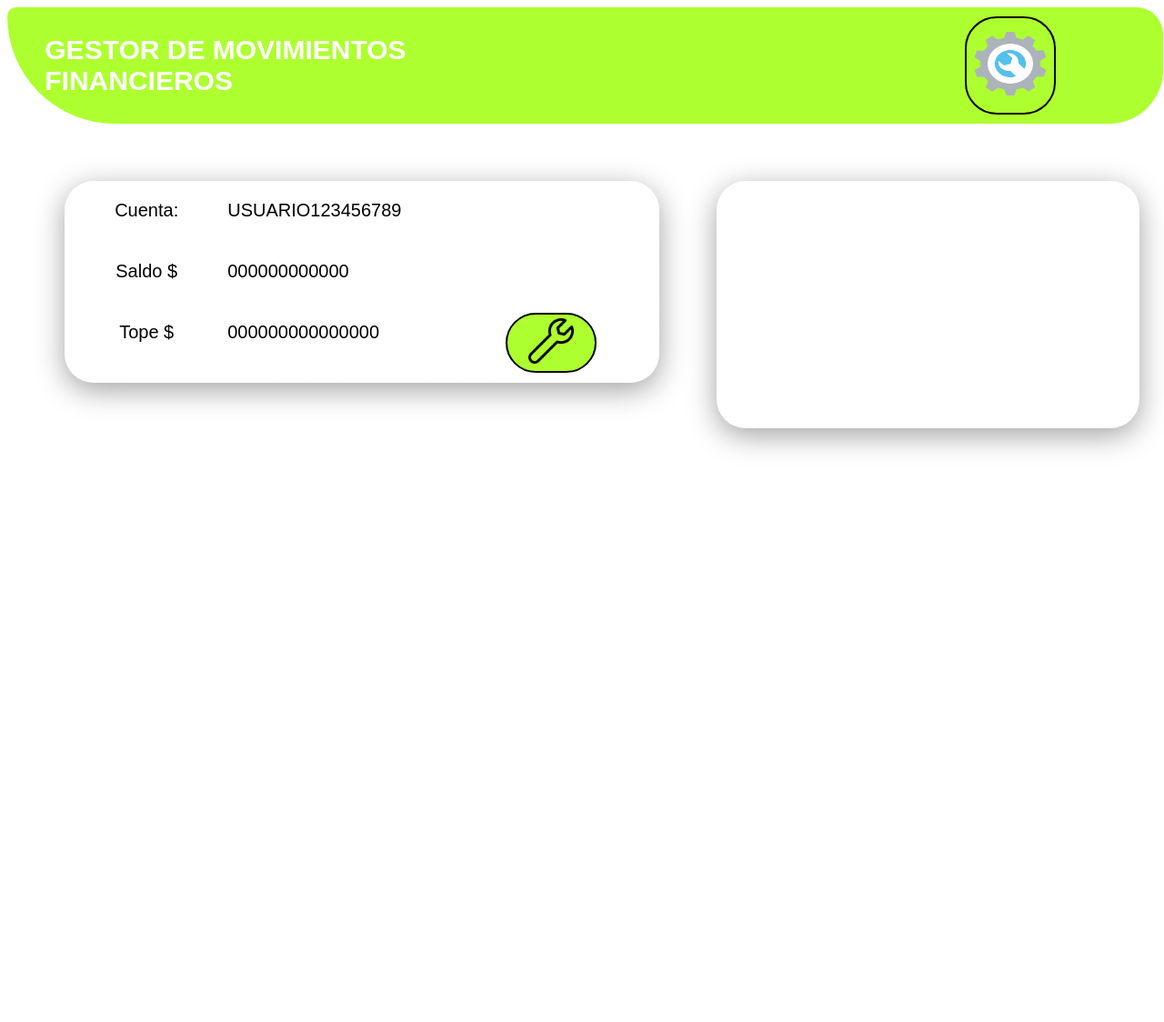
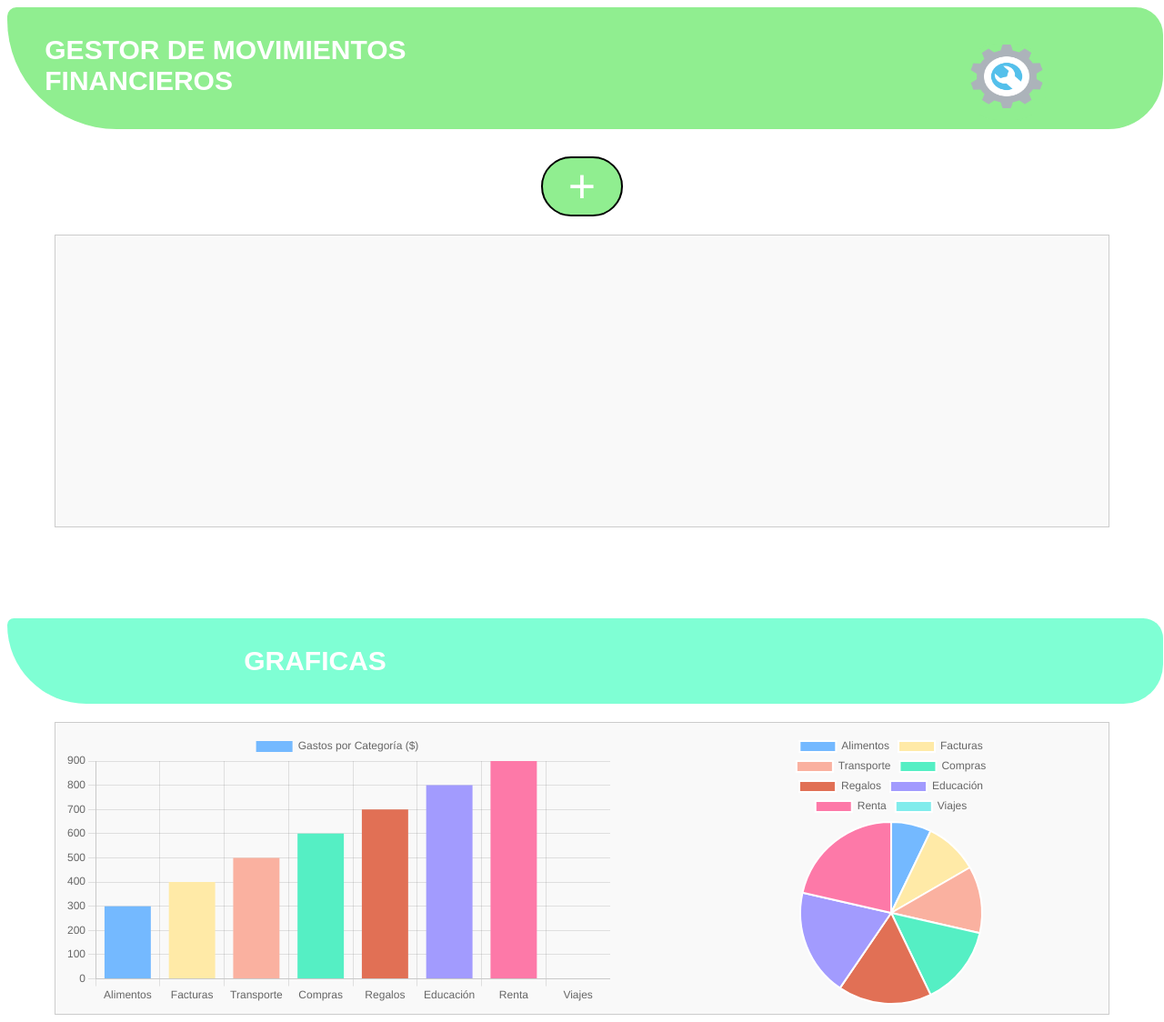
Before and after one commit to franchezco456/SISTEMA-GESTOR-DE-MOVIMIENTOS-FINANCIEROS, a PHP site: page /View/principal.html in a window 1280 px wide. Shown: the whole page at 91% size. Before the commit the page ends 496 px from the top, so only its background shows below. Run offline with PHP 8.4, Linux system fonts and the light colour scheme.

Commit message:
Principal terminada un 50%

```diff
--- a/CSS/principal.css
+++ b/CSS/principal.css
@@ -4,17 +4,41 @@ body{
 
 /*CUADROS*/
 #CuadroSuperior{
-    background-color: greenyellow;
+    background-color:  #90ee90;
     height: 20%;
     width: 99%;
     border-radius: 10px 30px 60px 120px;
     display: grid;
     grid-template-columns: 3fr 2fr 1fr;
     padding: 10px;
+}
+#inferior {
+    width: 90%;
+    height: 300px;
+    margin-top: 20px;
+    overflow-x: auto;
+    overflow-y: hidden;
+    white-space: nowrap;
+    border: 1px solid #ccc;
+    background-color: #f9f9f9;
+    padding: 10px;
+  }
 
 
-}
-.efectoglass{
+#contenedor {
+    width: 90%;
+    height: 300px;
+    margin-top: 20px;
+    overflow-x: auto;
+    overflow-y: hidden;
+    white-space: nowrap;
+    border: 1px solid #ccc;
+    background-color: #f9f9f9;
+    padding: 10px;
+  }
+
+  .mi-div {
+    display: inline-block;
     background: linear-gradient(135deg, rgba(255,255,255,0.1), rgba(255,255,255,0));
     -webkit-backdrop-filter: blur(20px);
     backdrop-filter: blur(20px);
@@ -24,13 +48,21 @@ body{
     width: 50%;
     height: 200px;
     margin-top: 5%;
-    display: grid;
-    grid-template-columns: 1fr 2fr 1fr;
-    grid-template-rows: 1fr 1fr 1fr;
-    padding: 10px;
-    margin-left: 5%;
+    margin: 10px;
+  }
+  /* Formulario oculto */
+  .oculto {
+    display: none;
+  }
+  .formulario {
+    margin-top: 20px;
+    padding: 15px;
+    border: 1px solid #ccc;
+    max-width: 300px;
+    background-color: #fafafa;
+    border-radius: 6px;
+  }
 
-}
 
 /*TEXTOS*/
 h1{
@@ -40,8 +72,14 @@ h1{
     padding-left: 5%;
 
 
+}h2{
+  font-family:Arial, Helvetica, sans-serif;
+  font-size: 28px;
+  color: black;
+
+
 }
-#usuario{
+#cuenta{
     font-family: Arial, Helvetica, sans-serif;
     font-size: 20px;
     max-width: 100%;
@@ -74,25 +112,13 @@ h1{
     overflow: hidden;
     text-overflow: ellipsis;
 }
-#u{
-    font-family: Arial, Helvetica, sans-serif;
-    font-size: 20px;
-    max-width: 250px;
-    color: black;
-    text-align: left;
-    display: inline-block;
-    white-space: nowrap;
-    overflow: hidden;
-    text-overflow: ellipsis;
-
-}
 
 
 /*BOTONES*/
 .boton {
 
     font-size: 16px;
-    background-color: greenyellow;
+    background-color:  #90ee90;
     color: white;
     border: 2px solid black;
     border-radius: 35px;
@@ -103,6 +129,69 @@ h1{
 
   }
 
-  .boton:hover {
+
+  .boton1{
+    font-size: 52px;
+    background-color:  #90ee90;
+    color: white;
+    border: 2px solid black;
+    border-radius: 35px;
+    transition: transform 0.2s ease;
+    cursor: pointer;
+    width: 90px;
+    margin-top: 30px;
+
+  }
+  .boton1:hover {
     transform: scale(1.1); /* Aumenta el tamaño en un 10% */
   }
+
+  .boton2{
+    font-size: 22px;
+    background-color:  #90ee90;
+    color: white;
+    border: 2px solid black;
+    border-radius: 35px;
+    transition: transform 0.2s ease;
+    cursor: pointer;
+    width: 100px;
+    margin-top: 30px;
+  }
+  .boton2:hover {
+    transform: scale(1.1); /* Aumenta el tamaño en un 10% */
+  }
+  .dropdown {
+    position: relative;
+    display: inline-block;
+  }
+
+  .dropbtn {
+    background-color: #3498db;
+    color: white;
+    padding: 10px 18px;
+    font-size: 16px;
+    border: none;
+    cursor: pointer;
+    border-radius: 4px;
+  }
+
+  .dropdown-content {
+    display: none;
+    position: absolute;
+    background-color: #f1f1f1;
+    min-width: 160px;
+    box-shadow: 0px 8px 16px rgba(0,0,0,0.2);
+    z-index: 1;
+    border-radius: 4px;
+  }
+
+  .dropdown-content a {
+    color: black;
+    padding: 10px 14px;
+    text-decoration: none;
+    display: block;
+  }
+
+  .dropdown-content a:hover {
+    background-color: #ddd;
+  }
--- /dev/null
+++ b/JS/grafica.js
@@ -0,0 +1,82 @@
+
+   //ESTE SCRIPT SE ENCARGA DE AMBAS GRAFICAS
+
+
+  document.addEventListener("DOMContentLoaded", function () {
+    // Espera a que el contenido HTML esté completamente cargado antes de ejecutar el código
+
+    // VARIABLES – ESTO LO PUEDES MODIFICAR
+    let Alimentos = 300;
+    let Facturas = 400;
+    let Transporte = 500;
+    let Compras = 600;
+    let Regalos = 700;
+    let Educación = 800;
+    let Renta = 900;
+    let Viajes = 0;
+
+    // Arreglo con los nombres de las categorías
+    const categorias = [
+      "Alimentos", "Facturas", "Transporte", "Compras",
+      "Regalos", "Educación", "Renta", "Viajes"
+    ];
+
+    // Arreglo con los valores numéricos de gastos, en el mismo orden que las categorías
+    const gastos = [
+      Alimentos, Facturas, Transporte, Compras,
+      Regalos, Educación, Renta, Viajes
+    ];
+
+    // -------------------- GRÁFICA DE BARRAS --------------------
+
+    // Obtener el contexto del canvas donde se dibujará la gráfica de barras
+    const ctxBar = document.getElementById('graficaGastos').getContext('2d');
+
+    // Crear la gráfica de barras usando Chart.js
+    const graficaBarras = new Chart(ctxBar, {
+      type: 'bar', // Tipo de gráfica: barra
+      data: {
+        labels: categorias, // Etiquetas (categorías) en el eje X
+        datasets: [{
+          label: 'Gastos por Categoría ($)', // Leyenda del dataset
+          data: gastos, // Datos a graficar
+          backgroundColor: [ // Colores para cada barra
+            '#74b9ff', '#ffeaa7', '#fab1a0', '#55efc4',
+            '#e17055', '#a29bfe', '#fd79a8', '#81ecec'
+          ]
+        }]
+      },
+      options: {
+        responsive: true, // Hace que la gráfica sea adaptable al tamaño del contenedor
+        scales: {
+          y: {
+            beginAtZero: true // Comienza el eje Y en cero
+          }
+        }
+      }
+    });
+
+    // -------------------- GRÁFICA DE PASTEL --------------------
+
+    // Obtener el contexto del canvas donde se dibujará la gráfica de pastel
+    const ctxPie = document.getElementById('graficaPastel').getContext('2d');
+
+    // Crear la gráfica de pastel usando Chart.js
+    const graficaPastel = new Chart(ctxPie, {
+      type: 'pie', // Tipo de gráfica: pastel
+      data: {
+        labels: categorias, // Etiquetas para cada porción del pastel
+        datasets: [{
+          label: 'Distribución de Gastos', // Título del dataset
+          data: gastos, // Datos a representar en el pastel
+          backgroundColor: [ // Colores para cada segmento del pastel
+            '#74b9ff', '#ffeaa7', '#fab1a0', '#55efc4',
+            '#e17055', '#a29bfe', '#fd79a8', '#81ecec'
+          ]
+        }]
+      },
+      options: {
+        responsive: true // Hace que la gráfica se ajuste automáticamente
+      }
+    });
+  });
--- a/JS/principal.js
+++ /dev/null
@@ -1,12 +0,0 @@
-// SE Supone que con esta wea puedes poner puntos en numeros Ejemplo 1000 = 1.000 otro ejemplo 10000 = 10.000 etc
-const input = document.getElementById("numero");
-const resultado = document.getElementById("resultado");
-
-input.addEventListener("input", () => {
-  const numero = parseInt(input.value);
-  if (!isNaN(numero)) {
-    resultado.textContent = numero.toLocaleString('es-ES');
-  } else {
-    resultado.textContent = "";
-  }
-});
--- a/View/principal.html
+++ b/View/principal.html
@@ -1,64 +1,71 @@
 <!DOCTYPE html>
 <html lang="en">
+
 <head>
   <meta charset="UTF-8">
   <meta name="viewport" content="width=device-width, initial-scale=1.0">
   <title>Principal</title>
+  <!--LINKS-->
   <link rel="stylesheet" href="../CSS/principal.css">
-    <script src="../JS/principal.js"></script>
+  <script src="../JS/divgenerator.js"></script>
+  <script src="https://cdn.jsdelivr.net/npm/chart.js"></script>
+  <script src="../JS/grafica.js"></script>
+  <script src="../JS/graficapastel.js"></script>
+  <script src="../JS/menu.js"></script>
+
 </head>
+
 <body>
-
   <!--cuadro superior-->
   <div id="CuadroSuperior">
     <h1>GESTOR DE MOVIMIENTOS FINANCIEROS</h1>
-    <label>
+     <p></p>
+    <button class="boton1" style="border: none;">
 
-    </label>
-     <button class="boton">
       <!--  AQUI PONGAN EL LINK PARA IR A LOS AJUSTES -->
       <a href="INCERTE EL MALDITO LINK PARA IR A AJUSTES AQUI NO SEA PENDEJO">
-          <img src="../Media/ajusicon.png" style="height: 70px; width: 80px;" >
+        <img src="../Media/ajusicon.png" style="height: 70px; width: 80px;">
       </a>
     </button>
   </div>
 
-    <!--tarjeta central-->
-    <div style="display: flex;">
-        <div class="efectoglass">
-            <label id="u" style="text-align: center; padding: 10px;">Cuenta:</label>
-            <!--AQUI PONGAN EL BENDITO USUARIO-->
-            <label id="usuario" name="usuario" style="padding: 10px; text-align: left">USUARIO123456789</label>
+  <!--Cuadro Inferior-->
+  <center>
+    <button class="boton1" onclick="mostrarFormulario()">+</button>
+    <div id="formularioCategoria1" class="formulario oculto">
+      <h2>Agregar</h2>
+      <form id="formAgregar">
+        <!--FORMULARIO CON LOS DATOS-->
+        <label style="font-family: Arial, Helvetica, sans-serif;">Cuenta:</label>
+        <input type="text" id="inputCuenta" required  style="font-family: Arial, Helvetica, sans-serif;"><br><br>
 
+        <label style="font-family: Arial, Helvetica, sans-serif;">Saldo:</label>
+        <input type="number" id="inputSaldo" required   style="font-family: Arial, Helvetica, sans-serif;"><br><br>
 
-            <label></label>
-            <label id="u"  style="text-align: center;padding: 10px;">Saldo $</label>
-            <!-- INCERTEN AQUI EL BENDITO SALDO AAA-->
-            <label id="saldo" name="saldo" style="padding: 10px; text-align: left;">000000000000</label>
+        <label style="font-family: Arial, Helvetica, sans-serif;">Tope:</label>
+        <input type="number" id="inputTope" required   style="font-family: Arial, Helvetica, sans-serif;"><br><br>
 
-            <label></label>
-            <label id="u"  style="padding: 10px; text-align: center;">Tope $</label>
-              <!--INCERTE AQUI EL BENDITO LIMITEEEEEEE-->
-            <label id="tope" name="tope" style="padding: 10px; text-align: left;">000000000000000</label>
+        <button type="submit" class="boton1" style="width: 100px; font-size: 16px; background-color: aquamarine;">Crear</button>
+      </form>
+    </div>
+    <div id="contenedor"></div>
 
-            <button class="boton">
-                <img src="../Media/ajusticoon.png" style="height: 50px; width: 50px;">
-            </button>
+  </center>
+  <!--Cuadro de graficas-->
+  <center>
+    <div id="CuadroSuperior" style="margin-top: 100px; background-color: aquamarine;">
+      <h1>GRAFICAS</h1>
     </div>
-        <!--HISTORIAL-->
-        <div class="efectoglass" style="height: 250px; width: 35%;"></div>
+    <div id="inferior" style="display: grid; grid-template-columns: 2fr 1fr;">
+      <canvas id="graficaGastos" width="600" height="300"></canvas>
+      <canvas id="graficaPastel" width="600" height="300"></canvas>
 
     </div>
 
-
-
-
-
-
-
-
+  </center>
 
 
 
 </body>
+
 </html>
```
Also changed, not shown: JS/divgenerator.js (added, +106 -0 lines), View/hola mundo 3.txt (+21 -0 lines). Lines whose indentation alone changed are shown as unchanged.
